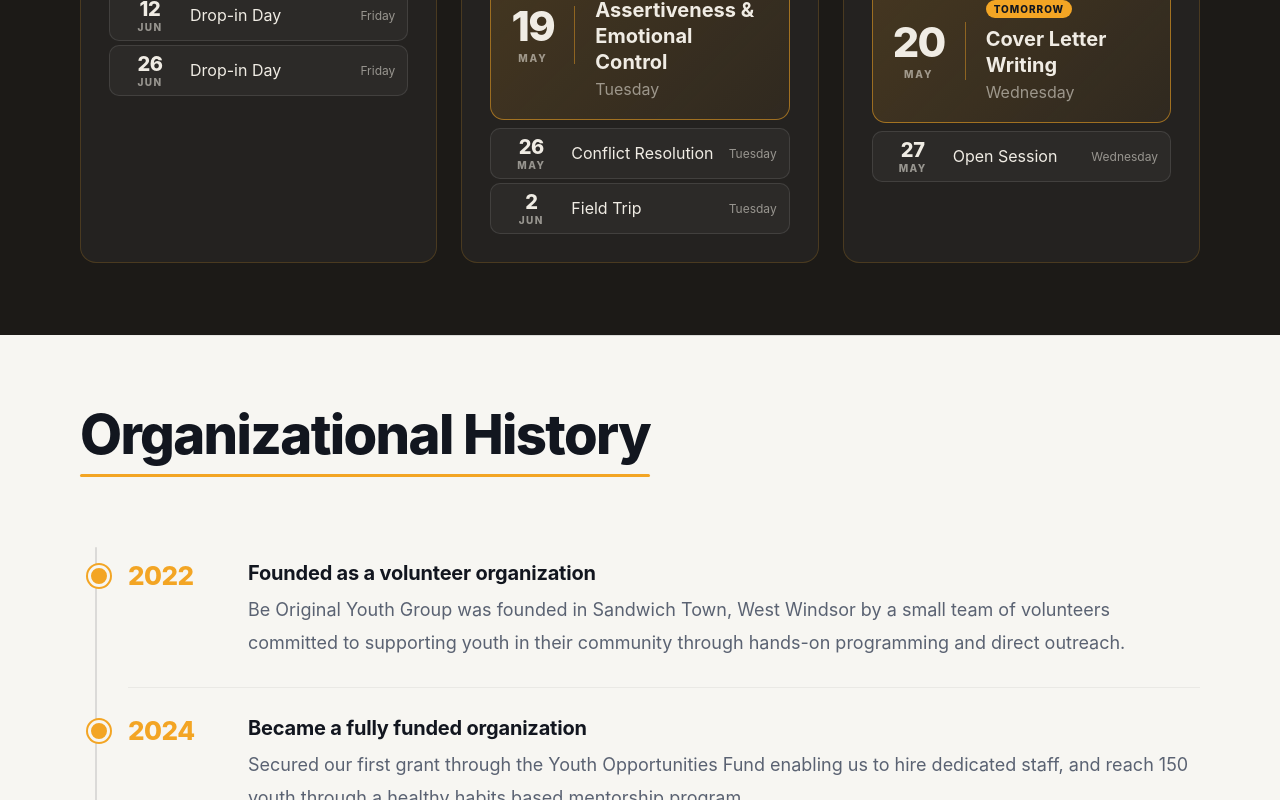
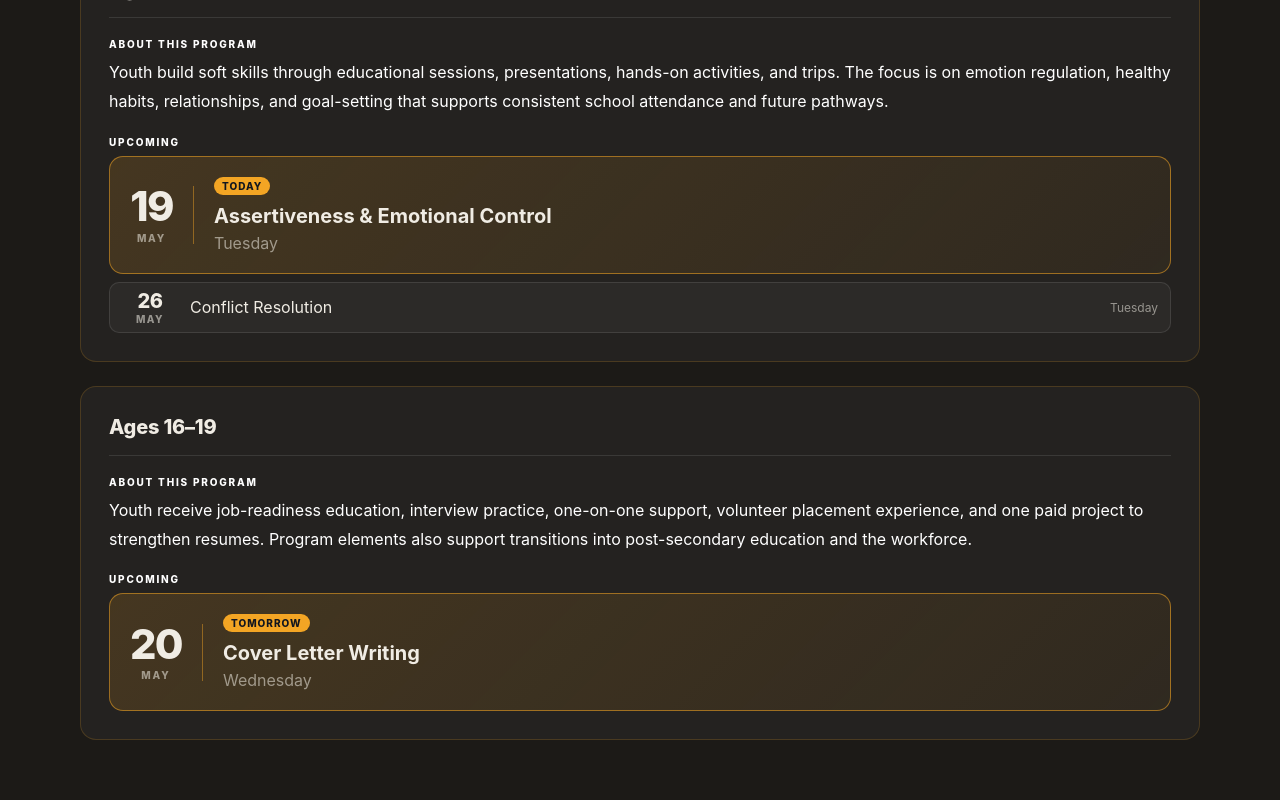
Before and after one commit to shin0bi21/program-management-app, a React (Vite) app in the folder frontend/: page / in a window 1280 px wide. Shown: the part 1400-2200 px from the top of the page. Built offline with nearby package versions, Linux system fonts and the light colour scheme; no server answers.

Commit message:
homepage hotfixes

```diff
--- a/frontend/src/pages/Homepage/Homepage.css
+++ b/frontend/src/pages/Homepage/Homepage.css
@@ -5,8 +5,8 @@
 
 /* ── Section layout + context tokens ───────────────────────── */
 :root {
-  --section-pad-y:   4.5rem;
-  --section-inner-x: 5rem;
+  --section-pad-y:   5.5rem;
+  --section-inner-x: 7.5rem;
 
   /* Section context defaults (light) — overridden by dark sections below */
   --s-card-bg:      var(--color-white);
@@ -65,8 +65,6 @@
   scroll-margin-top: 80px;
 }
 
-.offerings-section { min-height: calc(100vh - 80px); }
-
 /* Dark sections — background + context token overrides (one block) */
 .offerings-section,
 .analytics-section {
@@ -92,7 +90,7 @@
 .timeline-section,
 .resources-section,
 .partners-section {
-  background: var(--color-surface);
+  background: var(--color-white);
 }
 
 /* Hairline divider */
@@ -211,18 +209,25 @@
   gap: var(--space-6);
 }
 
-@media (max-width: 1100px) {
+@media (max-width: 1400px) {
   .program-grid {
     grid-template-columns: 1fr;
   }
   .resource-cards-grid {
     grid-template-columns: 1fr;
   }
+  :root {
+    --section-pad-y:   4.5rem;
+    --section-inner-x: 5rem;
+    --text-base: 1rem;
+    --text-md:   1.125rem;
+    --text-lg:   1.25rem;
+  }
 }
 
 .program-card {
-  display: flex;
-  flex-direction: column;
+  display: grid;
+  grid-template-rows: auto 1fr auto;
   gap: var(--space-5);
   background: var(--s-card-bg);
   border: 1px solid var(--s-card-border);
@@ -568,13 +573,15 @@
 
 /* ── Analytics ──────────────────────────────────────────────  */
 .analytics-cards {
-  display: grid;
-  grid-template-columns: repeat(3, minmax(0, 400px));
+  display: flex;
+  flex-wrap: wrap;
   justify-content: center;
   gap: var(--space-5);
 }
 
 .analytics-card {
+  flex: 1 1 280px;
+  max-width: 400px;
   background: var(--s-card-bg);
   border: 1px solid var(--s-card-border);
   border-radius: var(--radius-xl);
@@ -719,7 +726,8 @@
 .partners-logo-item:hover { box-shadow: var(--shadow-hover); }
 
 .partners-logo {
-  max-width: 220px;
+  max-width: 400px;
+  max-height: 400px;
   width: 100%;
   height: auto;
   object-fit: contain;
@@ -748,15 +756,9 @@
 
   .next-session     { gap: var(--space-4); padding: var(--space-4); }
   .next-session-day { font-size: 2.1rem; }
-  .analytics-cards  { grid-template-columns: 1fr; }
+
+  .program-grid,
+  .resource-cards-grid { grid-template-columns: 1fr; }
+  .analytics-cards      { flex-direction: column; }
+  .analytics-card       { max-width: 100%; }
 }
-
-@media (min-width: 1400px) {
-  :root {
-    --section-pad-y:   5.5rem;
-    --section-inner-x: 7.5rem;
-    --text-base: 1.0625rem;
-    --text-md:   1.1875rem;
-    --text-lg:   1.375rem;
-  }
-}
--- a/frontend/src/pages/Homepage/Homepage.tsx
+++ b/frontend/src/pages/Homepage/Homepage.tsx
@@ -45,7 +45,6 @@ const programs = [
       { date: new Date(2026, 4,  6), label: 'May 6',  topic: 'Communication' },
       { date: new Date(2026, 4, 13), label: 'May 13', topic: 'Interview Prep' },
       { date: new Date(2026, 4, 20), label: 'May 20', topic: 'Cover Letter Writing' },
-      { date: new Date(2026, 4, 27), label: 'May 27', topic: 'Open Session' },
     ],
   },
 ]
@@ -64,6 +63,7 @@ const impactStats = [
 
 const partners = [
   { name: 'Ontario Trillium Foundation', logo: '/partners/otf.png' },
+  { name: 'STAG', logo: '/partners/stag.png' },
 ]
 
 const TODAY = new Date()
@@ -109,7 +109,11 @@ export default function Homepage() {
             <div className="program-grid">
               {programs.map((program) => {
                 const sessionsWithStatus = program.sessions.map(s => ({ ...s, status: sessionStatus(s.date) }))
-                const upcoming = sessionsWithStatus.filter(s => s.status !== 'past')
+                const upcoming = sessionsWithStatus.filter(s =>
+                  s.status !== 'past' &&
+                  s.date.getMonth() === TODAY.getMonth() &&
+                  s.date.getFullYear() === TODAY.getFullYear()
+                )
                 const next = upcoming[0] ?? null
                 const following = upcoming.slice(1)
                 const nextDays = next ? daysUntil(next.date) : null
```
Also changed, not shown: frontend/public/partners/stag.png (added).
